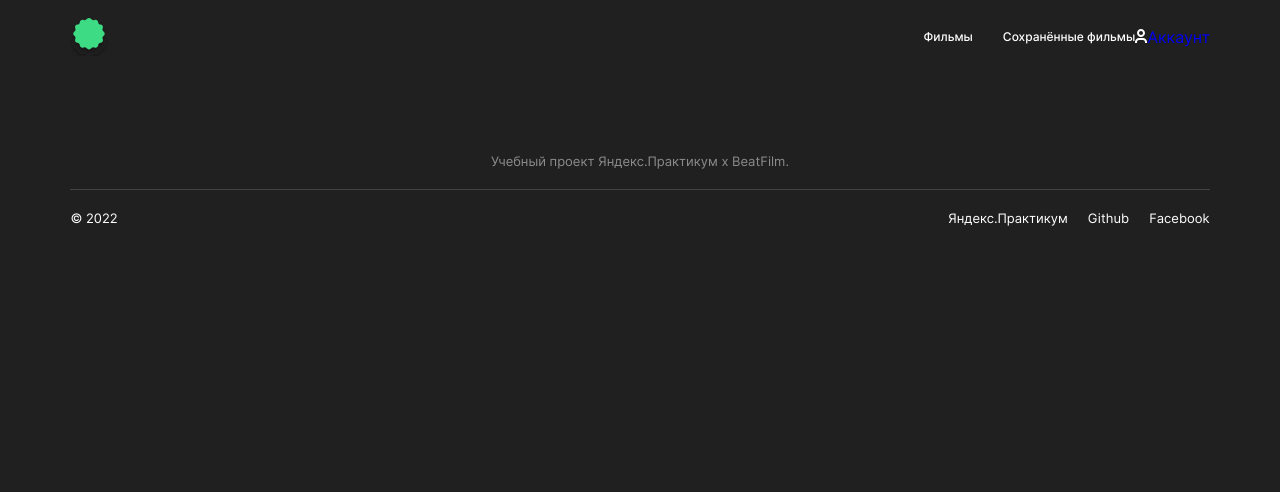
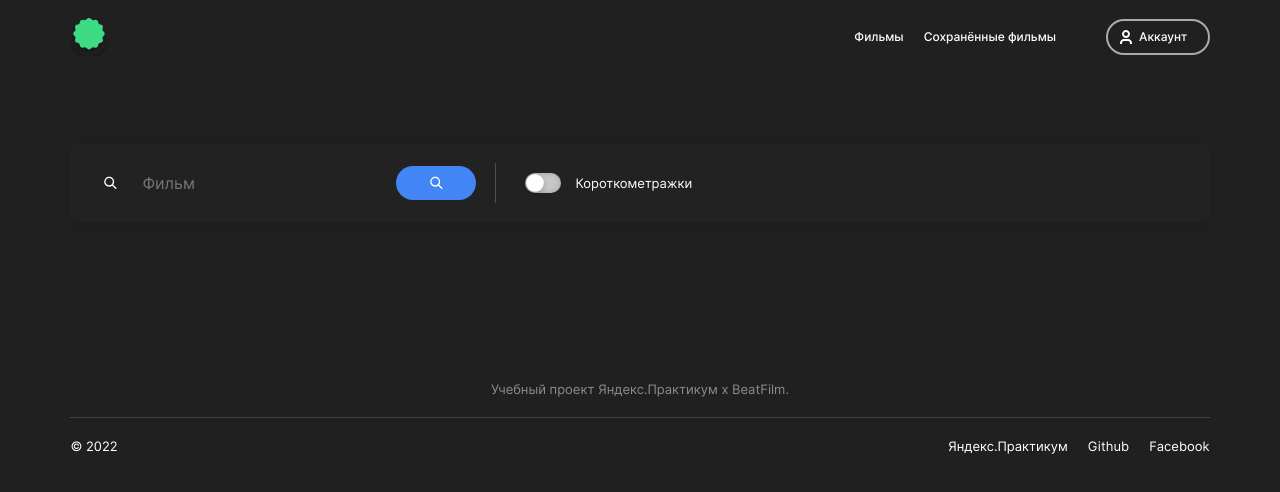
Before and after one commit to ValeryAvdeev/movies-explorer-frontend, a React (Create React App) app: page /movies in a window 1280 px wide. Shown: the top 492 px of the page. Built offline with nearby package versions, Linux system fonts and the light colour scheme.

Commit message:
feat: the movies page has been started and the search form

```diff
--- a/src/components/Movies/Movies.css
+++ b/src/components/Movies/Movies.css
@@ -0,0 +1,3 @@
+.movies {
+  margin: 0 auto;
+}
--- a/src/components/Movies/Movies.js
+++ b/src/components/Movies/Movies.js
@@ -3,7 +3,7 @@ import SearchForm from "../SearchForm/SearchForm";
 
 function Movies() {
   return (
-    <div>
+    <div className='movies'>
       <SearchForm>
 
       </SearchForm>
--- a/src/components/Navigation/Navigation.css
+++ b/src/components/Navigation/Navigation.css
@@ -13,7 +13,6 @@
 
 .navigation-header__links {
   display: flex;
-  justify-content: space-between;
   flex-direction: row;
   align-items: center;
 }
@@ -22,10 +21,24 @@
   text-decoration: none;
   opacity: 1;
   transition: opacity 0.5s;
+  margin-right: 20px;
 }
 
-.navigation-header__link:first-of-type {
-  margin: 0 30px 0 0;
+.navigation-header__link:last-of-type {
+  font-family: "Inter", Arial, sans-serif;
+  font-style: normal;
+  font-weight: 500;
+  font-size: 12px;
+  line-height: 16px;
+  color: #FFFFFF;
+  margin: 0;
+  border: 2px solid #AAAAAA;
+  width: 100px;
+  height: 32px;
+  border-radius: 50px;
+  display: flex;
+  align-items: center;
+  margin: 0 0 0 30px;
 }
 
 .navigation-header__link:hover {
@@ -33,7 +46,9 @@
 }
 
 .navigation-header__icon {
-
+  width: 12px;
+  height: 14px;
+  margin: 9px 7px 9px 12px;
 }
 
 .navigation-header__link-text {
@@ -45,6 +60,10 @@
   color: #FFFFFF;
   margin: 0;
 }
+
+/* .navigation-header__link-text:first-of-type {
+  margin-right: 20px;
+} */
 
 .header__button {
   font-family: "Inter", Arial, sans-serif;
@@ -77,10 +96,6 @@
     padding: 18px 20px 18px 20px;
   }
 
-  .navigation-header__link:first-of-type {
-    margin: 0 14px 0 0;
-  }
-
   .header__button {
     width: 54px;
     height: 26px;
@@ -96,8 +111,4 @@
   .navigation-header {
     padding: 18px 14px 18px 14px;
   }
-
-  .navigation-header__link:first-of-type {
-    margin: 0 14px 0 0;
-  }
 }
--- a/src/components/Navigation/Navigation.js
+++ b/src/components/Navigation/Navigation.js
@@ -17,7 +17,6 @@ function Navigation() {
         <Link
           to='/profile'
           className='navigation-header__link'
-          type='button'
         >
           <img src={iconAccount} alt="изображение аккаунта" className='navigation-header__icon'/>
           Аккаунт
--- a/src/components/SearchForm/SearchForm.css
+++ b/src/components/SearchForm/SearchForm.css
@@ -0,0 +1,98 @@
+.search {
+  display: flex;
+  flex-direction: row;
+  margin: 0 auto;
+}
+
+.search__content {
+  display: flex;
+  flex-direction: row;
+  align-items: center;
+  margin: 70px auto 80px;
+  width: 89%;
+  background: #222222;
+  box-shadow: 0px 3px 14px rgba(0, 0, 0, 0.08);
+  border-radius: 9px;
+}
+
+.search__form {
+  display: flex;
+  align-items: center;
+  border-right: 1px solid #505050;
+  height: 40px;
+  margin:19px 29px 19px;
+  padding-right: 19px;
+}
+
+.search__span {
+  color:#959595;
+  width: 22px;
+  height: 22px;
+}
+
+.search__input {
+  background-color: #222222;
+  border: none;
+  margin: 0 0 0 19px;
+  height: 34px;
+}
+
+.search__button {
+  background: url(../../images/icon_search.svg) no-repeat #4285F4 center;
+  border-radius: 48px;
+  width: 80px;
+  height: 34px;
+  border: none;
+  /* margin: 19px 0 19px 0; */
+}
+
+.search__switch {
+  display: flex;
+  flex-direction: row;
+  align-items: center;
+}
+
+.search__toggle[type="checkbox"] {
+  position: relative;
+  width: 36px;
+  height: 20px;
+  -webkit-appearance: none;
+  outline: none;
+  background: #c6c6c6;
+  border-radius: 20px;
+  transition: .5s;
+  box-shadow: inset 0 0 5px rgba(0,0,0,.2);
+}
+
+.search__toggle:checked[type="checkbox"] {
+  background: #3DDC84
+}
+
+.search__toggle[type="checkbox"]:before {
+  content: '';
+  position: absolute;
+  width: 16px;
+  height: 16px;
+  margin: 2px;
+  border-radius: 20px;
+  top: 0;
+  left: 0;
+  background: #fff;
+  transition: .5s;
+  transform: scale(1.1);
+  box-shadow: 0 2px 5px rgba(0,0,0,.2);
+}
+
+.search__toggle:checked[type="checkbox"]:before {
+  left: 16px;
+}
+
+.search__text {
+  font-family: "Inter", Arial, sans-serif;
+  font-style: normal;
+  font-weight: 400;
+  font-size: 13px;
+  line-height: 18px;
+  color: #FFFFFF;
+  margin: 0 0 0 14px;
+}
--- a/src/components/SearchForm/SearchForm.js
+++ b/src/components/SearchForm/SearchForm.js
@@ -1,6 +1,30 @@
 import './SearchForm.css';
+import icon from '../../images/icon_search.svg';
 
 function SearchFrom() {
+  return (
+    <div className='search'>
+      <div className='search__content'>
+        <form className='search__form'>
+          <img src={icon} alt='иконка поиска' className='search__span'/>
+          <input
+            className='search__input'
+            placeholder='Фильм'
+            name='searchInput'
+            type='text'
+          />
+          <button
+            className='search__button'
+            type='submit'
+          />
+        </form>
+        <div className="search__switch">
+          <input type="checkbox" className='search__toggle'/>
+          <p className='search__text'>Короткометражки</p>
+        </div>
+      </div>
+    </div>
+  )
 }
 
 export default SearchFrom;
```
Also changed, not shown: src/images/icon_search.svg (added), 1 other file (tests, documents, lock files or other folders).
